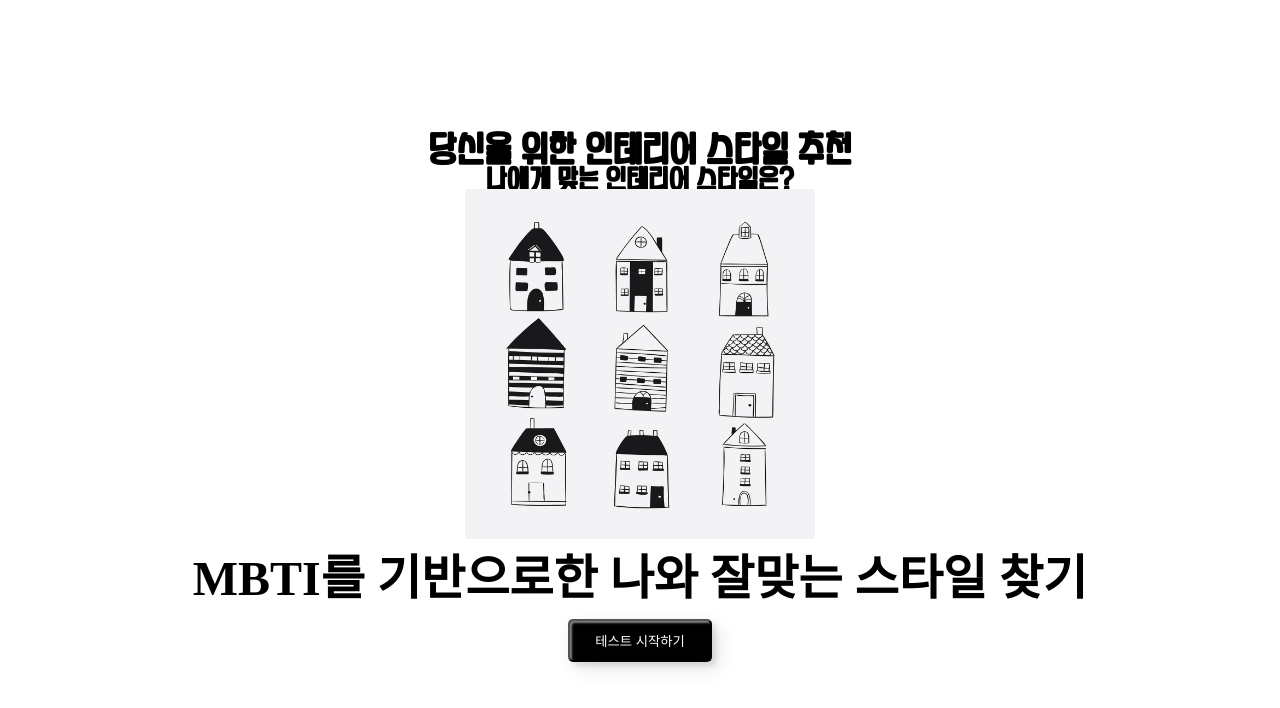
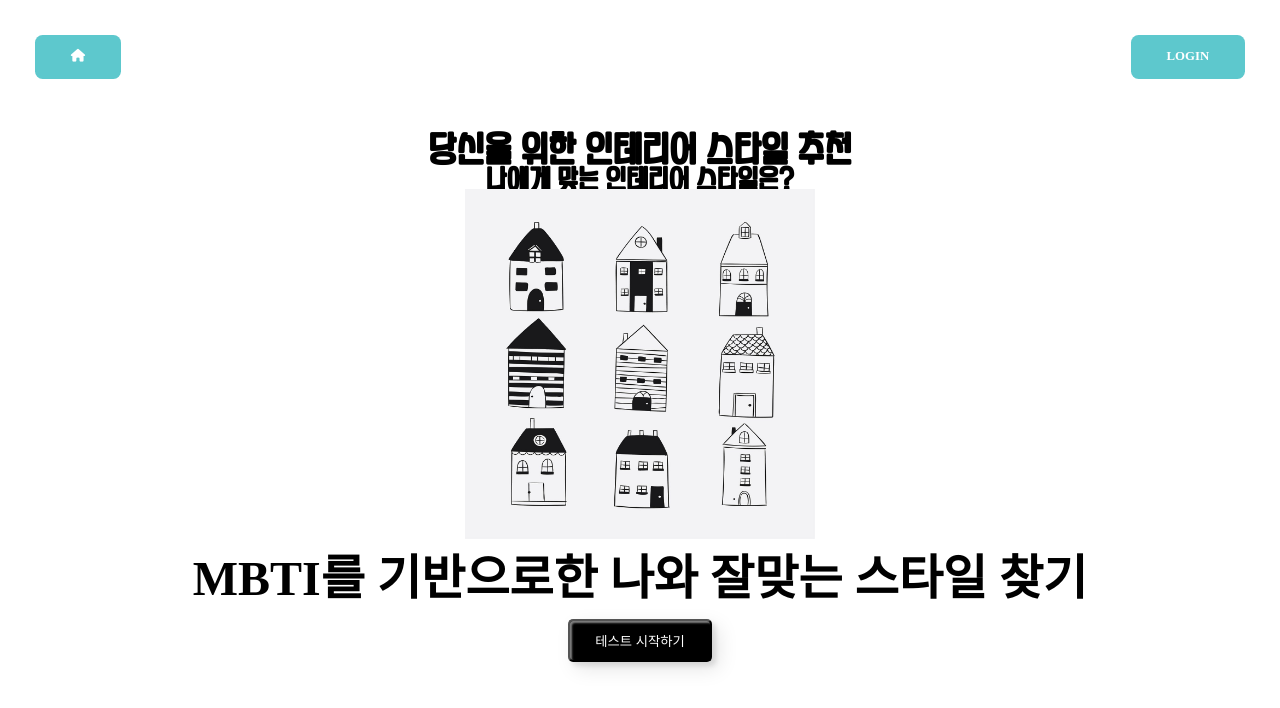
Before and after one commit to jaeeung0601/yhmhy, a React (Create React App) app: page /TestHome in a window 1280 px wide. Shown: the top 708 px of the page. Built offline with nearby package versions, Linux system fonts and the light colour scheme.

Commit message:
add Header

```diff
--- a/src/pages/testpages/TestHome.js
+++ b/src/pages/testpages/TestHome.js
@@ -3,6 +3,7 @@
 import './Button.css'
 import testmain from '../assets/interior/test_main.jpg';
 import { useNavigate } from 'react-router-dom'
+import Header from '../component/Header'
 
 const Test = () =>{
   const navigate = useNavigate()
@@ -10,6 +11,8 @@
     navigate('/testquestion')
   }
   return (
+    <div>
+    <Header />
     <div className='testmain'>
       <h1>당신을 위한 인테리어 스타일 추천</h1>
       <h2>나에게 맞는 인테리어 스타일은?</h2>
@@ -17,6 +20,7 @@
       <h3>MBTI를 기반으로한 나와 잘맞는 스타일 찾기</h3>
       <button className='custom-btn' onClick={handleClickButton}><span>테스트 시작하기</span></button>
     </div>
+    </div>
   )
 }
 
--- a/src/pages/testpages/TestQuestion.js
+++ b/src/pages/testpages/TestQuestion.js
@@ -1,5 +1,6 @@
 import React from 'react';
 import './Test.scss'
+import Header from '../component/Header'
 import { QuestionData } from '../assets/data/questionData'
 import { ProgressBar } from 'react-bootstrap';
 import { createSearchParams, useNavigate } from 'react-router-dom'
@@ -39,6 +40,8 @@
     }
   }
   return (
+    <div>
+      <Header />
     <div className='testquestion'>
       <ProgressBar variant="dark" now={(questionNo/QuestionData.length*100)} style={{marginTop:'20px'}}/>
       <div className='questionitem'>
@@ -48,6 +51,7 @@
           <button onClick={()=>handClickButton(0, QuestionData[questionNo].type)}>{QuestionData[questionNo].answerb}</button>
       </div>
     </div>
+    </div>
   )
 }
 
--- a/src/pages/testpages/TestResult.js
+++ b/src/pages/testpages/TestResult.js
@@ -1,5 +1,6 @@
 import React from 'react';
 import './Test.scss'
+import Header from '../component/Header'
 import { ResultData } from '../assets/data/resultdata'
 import { useNavigate, useSearchParams } from 'react-router-dom'
 
@@ -14,6 +15,8 @@
     setResultData(result)
   },[mbti])
   return (
+    <div>
+      <Header />
     <div className='testresult'>
       <h2>나에게 맞는 인테리어 스타일은?</h2>
       <h3>당신과 어울리는 스타일은 "{resultData.name}" 입니다.</h3>
@@ -22,6 +25,7 @@
       <button onClick={()=>navigate('/TestHome')}>테스트 다시하기</button>
       <button>카카오톡 공유하기</button>
     </div>
+    </div>
   )
 }
 
```
